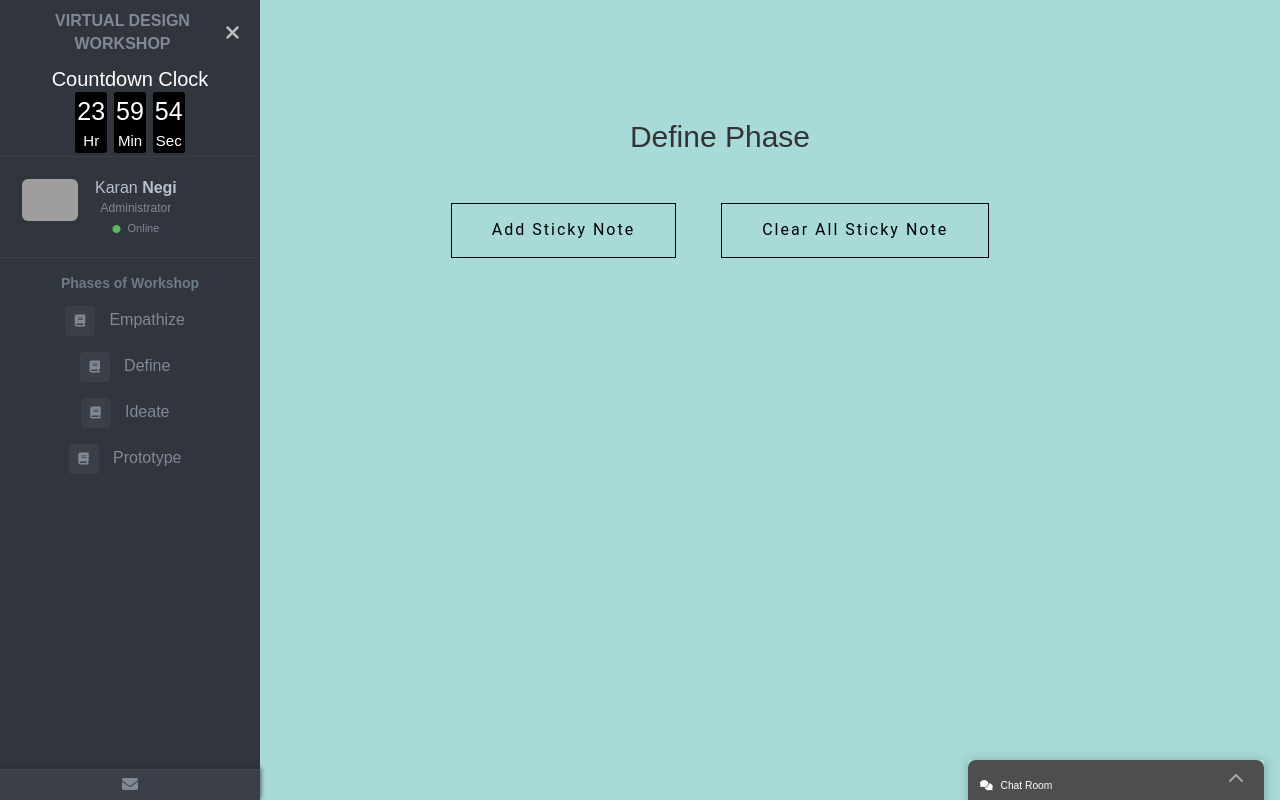
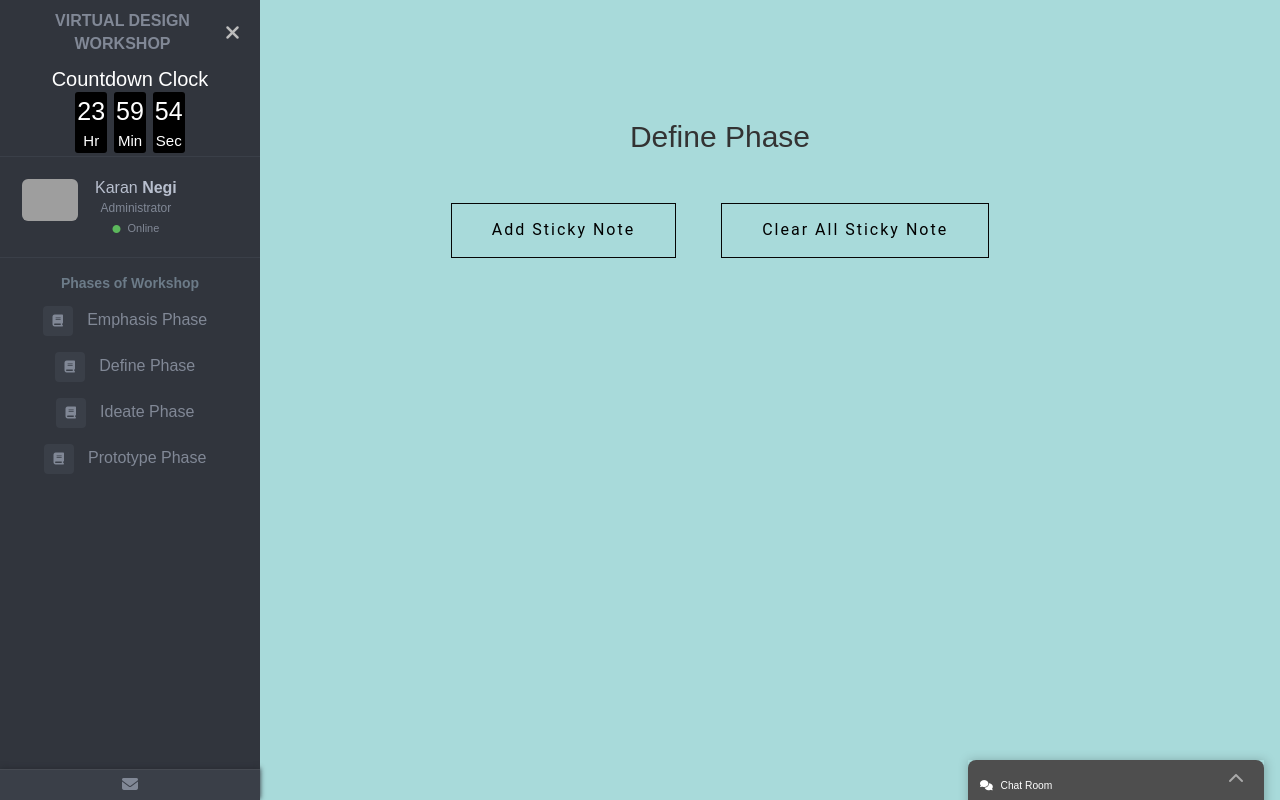
Before and after one commit to peeyush1999/runtimeterror, a Flask app: page /define in a window 1280 px wide; the page is wider, and only the part inside the window is pictured. Run offline with Flask 2, Linux system fonts and the light colour scheme; data that the repository does not hold is empty; parts of the project's set-up code (start-up, migrations or seed data) failed here and were passed over; some libraries are stand-ins or nearby versions; grey boxes are pictures that could not be loaded.

Commit message:
Edited side bar

```diff
--- a/templates/sidebar.html
+++ b/templates/sidebar.html
@@ -27,47 +27,6 @@
     <title>Wall</title>
   </head>
   <body>
-
-
-
-
-
-
-
-
-
-
-
-
-
-
-
-
-
-
-
-
-
-
-
-
-
-
-
-
-
-
-
-
-
-
-
-
-
-
-
-
-
 
 
 
@@ -139,23 +98,6 @@
 
 
 
-
-
-
-
-
-
-
-
-
-
-
-
-
-
-
-
-
             <div class="sidebar-header">
               <div class="user-pic">
                 <img class="img-responsive img-rounded" src="https://raw.githubusercontent.com/azouaoui-med/pro-sidebar-template/gh-pages/src/img/user.jpg" alt="User picture">
@@ -183,28 +125,28 @@
                 <li>
                   <a href="./emphasize">
                     <i class="fa fa-book"></i>
-                    <span>Empathize</span>
+                    <span>Emphasis Phase</span>
 
                   </a>
                 </li>
                 <li>
                   <a href="./define">
                     <i class="fa fa-book"></i>
-                    <span>Define</span>
+                    <span>Define Phase</span>
 
                   </a>
                 </li>
                 <li>
                   <a href="./ideate">
                     <i class="fa fa-book"></i>
-                    <span>Ideate</span>
+                    <span>Ideate Phase</span>
 
                   </a>
                 </li>
                 <li>
                   <a href="./proto">
                     <i class="fa fa-book"></i>
-                    <span>Prototype</span>
+                    <span>Prototype Phase</span>
 
                   </a>
                 </li>
```
